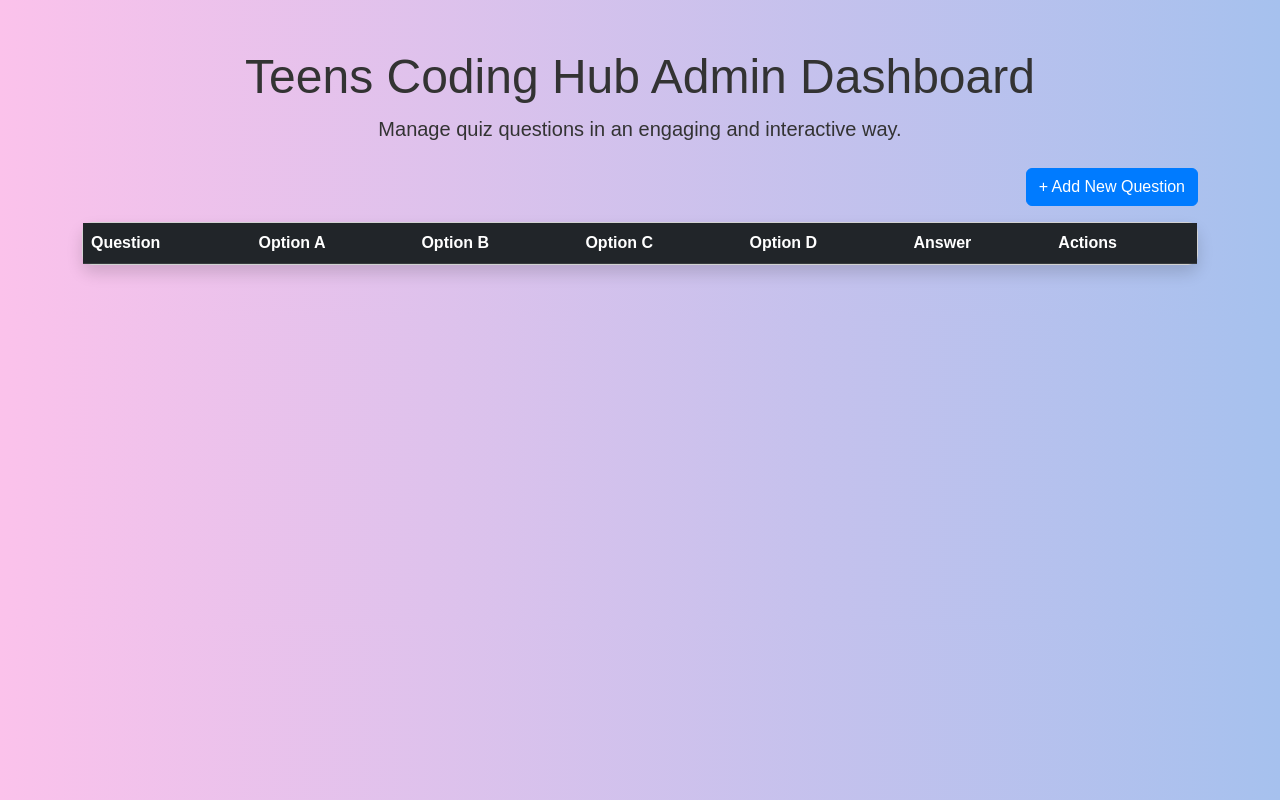
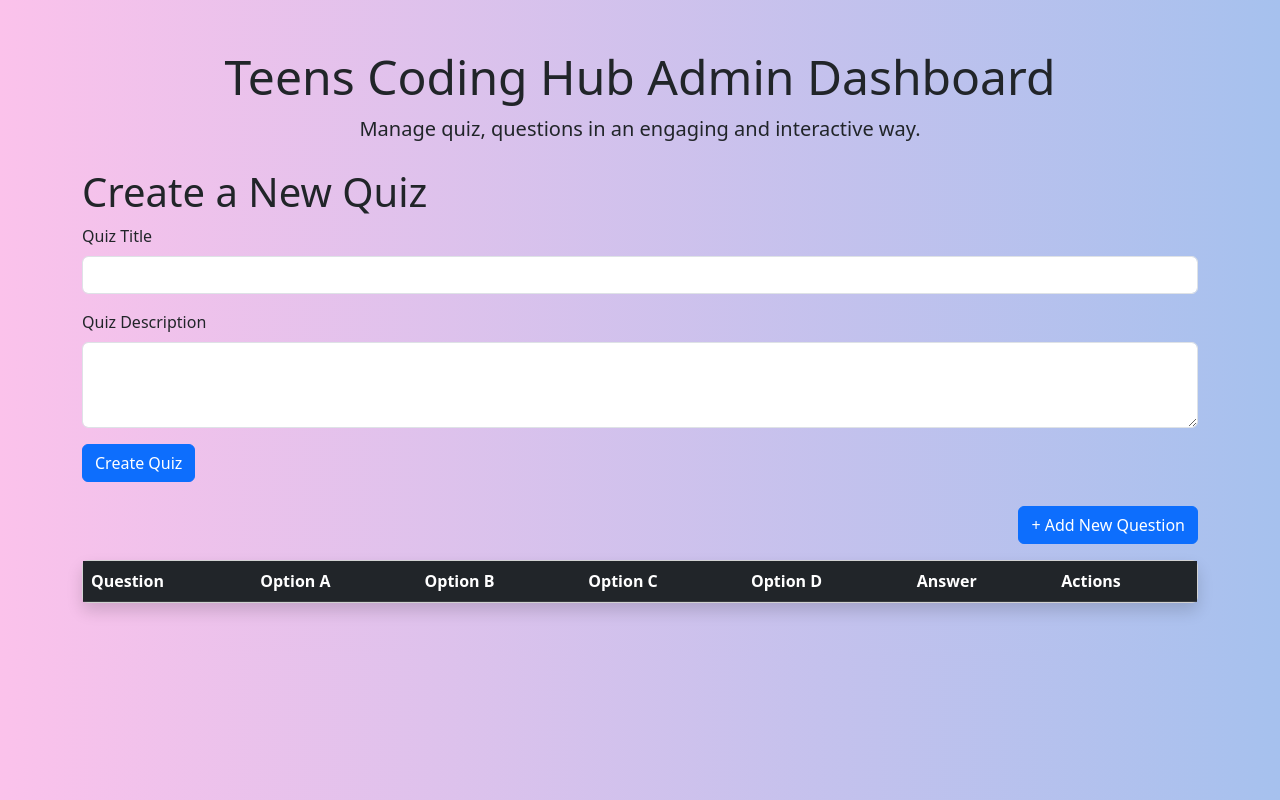
Before and after one commit to Solotole/Webstack-portfolio-project, a Flask app: page /admin/admin in a window 1280 px wide. Run offline with Flask 3, Linux system fonts and the light colour scheme; the visitor is signed in with stand-in values (Sample User, id 1); lists and menus that the app fills with data are empty; some libraries are stand-ins or nearby versions.

Commit message:
admin page

```diff
--- a/web_dynamic/templates/admin.html
+++ b/web_dynamic/templates/admin.html
@@ -9,13 +9,30 @@
     <script src="./../static/scripts/app.js" defer></script>
     <link href="https://cdnjs.cloudflare.com/ajax/libs/bootstrap/5.3.0/css/bootstrap.min.css" rel="stylesheet">
     <link rel="stylesheet" href="./../static/styles/style.css">
+    <link rel="stylesheet" href="https://cdn.jsdelivr.net/npm/bootstrap@5.3.0/dist/css/bootstrap.min.css">
 </head>
 <body>
     <div class="container my-5">
         <header class="text-center mb-4">
             <h1 class="display-5">Teens Coding Hub Admin Dashboard</h1>
-            <p class="lead">Manage quiz questions in an engaging and interactive way.</p>
+            <p class="lead">Manage quiz, questions in an engaging and interactive way.</p>
         </header>
+
+	<section>
+		<h1>Create a New Quiz</h1>
+		<!-- Quiz Creation Form -->
+		<form id="createQuizForm" class="mb-4">
+			<div class="mb-3">
+				<label for="title" class="form-label">Quiz Title</label>
+				<input type="text" id="title" class="form-control" required>
+			</div>
+			<div class="mb-3">
+				<label for="description" class="form-label">Quiz Description</label>
+				<textarea id="description" class="form-control" rows="3" required></textarea>
+			</div>
+			<button type="submit" class="btn btn-primary">Create Quiz</button>
+		</form>
+	</section>
 
         <section>
             <div class="card-header d-flex justify-content-end mb-3">
```
